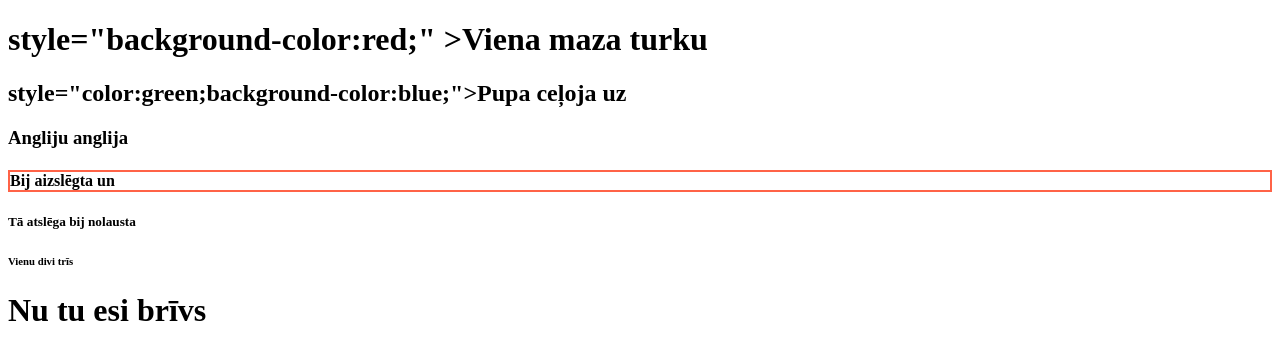
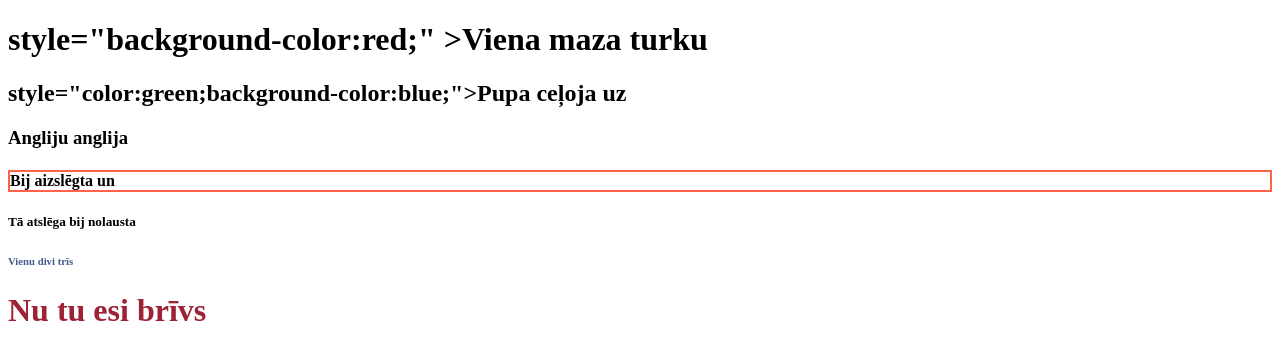
Before and after one commit to snitchere/webpage4, a plain HTML site: page index.html in a window 1280 px wide. Drawn offline with Linux system fonts and the light colour scheme.

Commit message:
Update index.html

```diff
--- a/index.html
+++ b/index.html
@@ -11,8 +11,7 @@
 <h3>Angliju anglija</h3>
 <h4 style="border:2px solid Tomato;">Bij aizslēgta un</h4>
 <h5>Tā atslēga bij nolausta</h5>
-<h6>Vienu divi trīs</h6>
-<h1>Nu tu esi brīvs</h1>
-
+<h6 style="color:rgb(69,91,140)">Vienu divi trīs</h6>
+<h1 style="color:#9D2235">Nu tu esi brīvs</h1>
 </body>
 </html>
```
